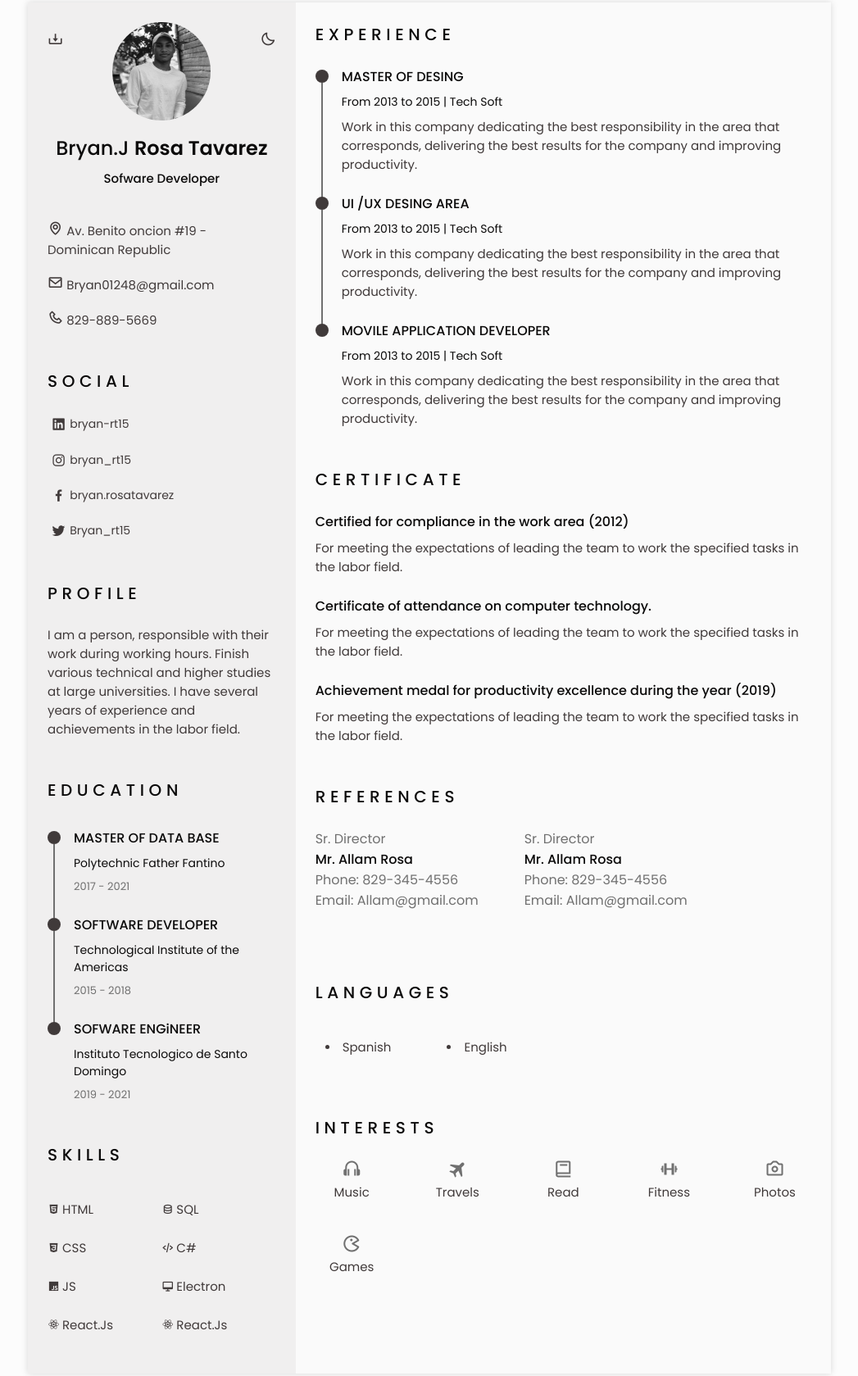
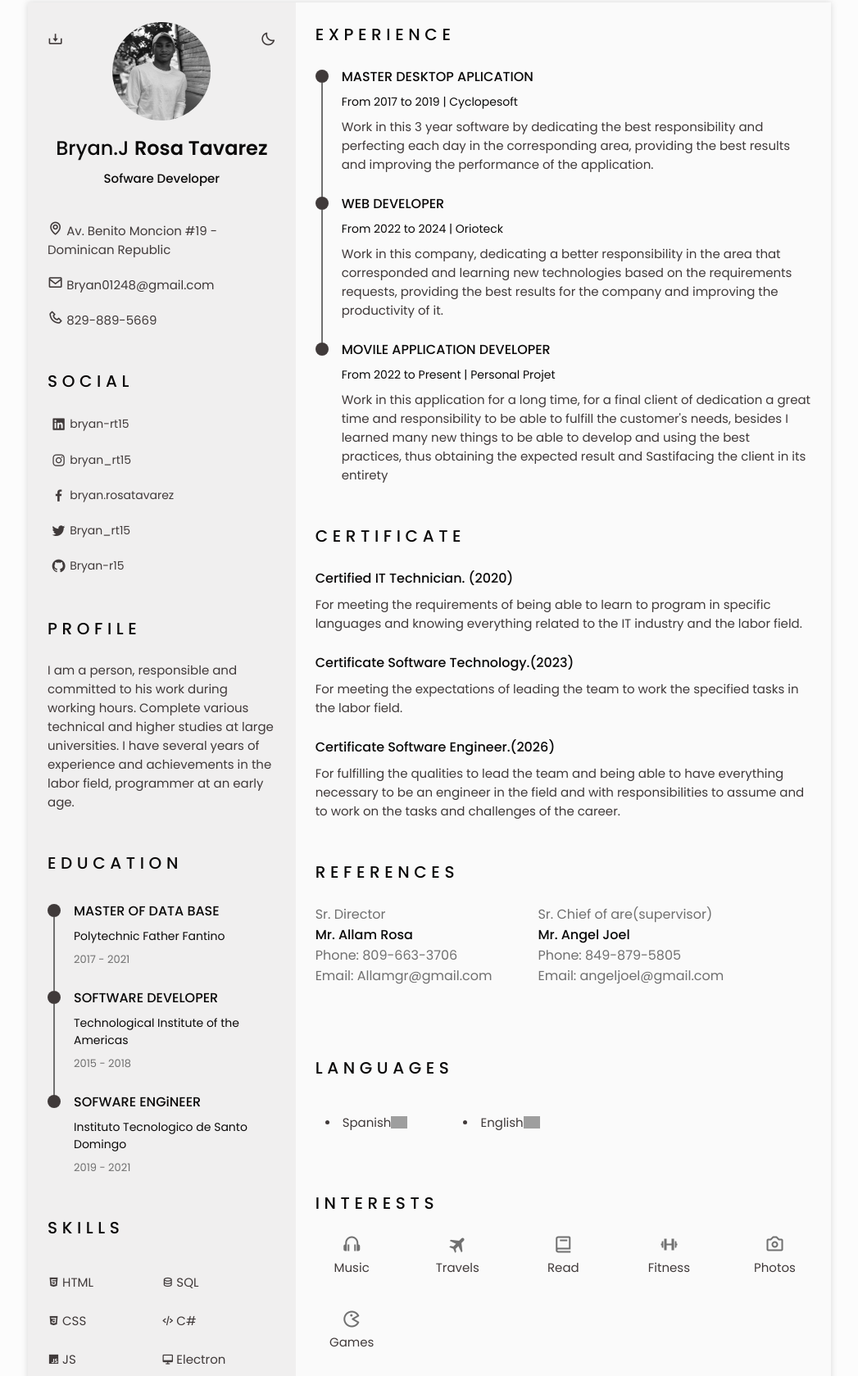
Before and after one commit to bryandejesusrt/CV-Bryan-Rosa, a plain HTML site: page index.html in a window 1280 px wide. Shown: the part 45-1724 px from the top of the page at 82% size, without its empty margins (116-1163 px from the left). Drawn offline with nearby package versions, Linux system fonts and the light colour scheme; grey boxes are pictures that could not be loaded.

Commit message:
Text correction, valid information.

```diff
--- a/assets/css/styles.css
+++ b/assets/css/styles.css
@@ -115,6 +115,7 @@ img{
   width: 100%;
   height: auto;
 }
+
 /*========== CLASS CSS ==========*/
 .section{
   padding: 1.5rem 0;
@@ -420,7 +421,10 @@ body::-webkit-scrollbar-thumb {
   margin-left: .75rem;
   margin-right: 1rem;
 }
-
+.languages img{
+  width: 20px;
+  height: auto;
+}
 /*========== CERTIFICATES ==========*/
 .certificate_title{
   font-size: var(--h3-font-size);
--- a/index.html
+++ b/index.html
@@ -94,7 +94,7 @@
                             </div>
                             <div class="home_address bd-grid">
                                 <span class="home_information">
-                                    <i class="bx bx-map home_icon"></i>Av. Benito oncion #19 - Dominican Republic
+                                    <i class="bx bx-map home_icon"></i>Av. Benito Moncion #19 - Dominican Republic
                                 </span>
                                 <span class="home_information">
                                     <i class="bx bx-envelope home_icon"></i>Bryan01248@gmail.com
@@ -129,6 +129,9 @@
                             <a href="https://twitter.com/Bryan_rt15" target="_blank" class="social_link">
                                 <i class="bx bxl-twitter social_icon"></i>Bryan_rt15
                             </a>
+                            <a href="https://github.com/Bryan-r15" target="_blank" class="social_link">
+                                <i class="bx bxl-github social_icon"></i>Bryan-r15
+                            </a>
                         </div>
                     </section>
 
@@ -136,7 +139,7 @@
                     <section class="profile section" id="Profile">
                         <h2 class="section-title">Profile</h2>
 
-                        <p class="profile_description">I am a person, responsible with their work during working hours. Finish various technical and higher studies at large universities. I have several years of experience and achievements in the labor field.</p>
+                        <p class="profile_description">I am a person, responsible and committed to his work during working hours. Complete various technical and higher studies at large universities. I have several years of experience and achievements in the labor field, programmer at an early age.</p>
                     </section>
 
                     <!--========== EDUCATION ==========-->
@@ -207,6 +210,10 @@
                                     <i class="bx bxl-react"></i>
                                     <span class="skills_circle"></span>React.Js
                                 </li>
+                                <li class="skills_name">
+                                    <i class="bx bxl-nodejs"></i>
+                                    <span class="skills_circle"></span>Node.Js
+                                </li>
                             </ul>
 
                             <div class="skills_content bd-grid">
@@ -227,6 +234,10 @@
                                         <i class="bx bxl-react"></i>
                                         <span class="skills_circle"></span>React.Js
                                     </li>
+                                    <li class="skills_name">
+                                        <i class="bx bx-mobile"></i>
+                                        <span class="skills_circle"></span>Xamarin
+                                    </li>
                                 </ul>
                         </div>
                     </section>
@@ -246,9 +257,9 @@
                                 </div>
 
                                 <div class="experience_data bd-grid">
-                                    <h3 class="experience_title">MASTER OF DESING</h3>
-                                    <span class="experience_company">From 2013 to 2015 | Tech Soft</span>
-                                    <p class="experience_description">Work in this company dedicating the best responsibility in the area that corresponds, delivering the best results for the company and improving productivity.</p>
+                                    <h3 class="experience_title">MASTER DESKTOP APLICATION</h3>
+                                    <span class="experience_company">From 2017 to 2019 | Cyclopesoft</span>
+                                    <p class="experience_description">Work in this 3 year software by dedicating the best responsibility and perfecting each day in the corresponding area, providing the best results and improving the performance of the application.</p>
                                 </div>
                             </div>
 
@@ -260,9 +271,9 @@
                                 </div>
 
                                 <div class="experience_data bd-grid">
-                                    <h3 class="experience_title">UI /UX DESING AREA</h3>
-                                    <span class="experience_company">From 2013 to 2015 | Tech Soft</span>
-                                    <p class="experience_description">Work in this company dedicating the best responsibility in the area that corresponds, delivering the best results for the company and improving productivity.</p>
+                                    <h3 class="experience_title">WEB DEVELOPER</h3>
+                                    <span class="experience_company">From 2022 to 2024 | Orioteck</span>
+                                    <p class="experience_description">Work in this company, dedicating a better responsibility in the area that corresponded and learning new technologies based on the requirements requests, providing the best results for the company and improving the productivity of it.</p>
                                 </div>
                             </div>
 
@@ -274,8 +285,8 @@
 
                                 <div class="experience_data bd-grid">
                                     <h3 class="experience_title">MOVILE APPLICATION DEVELOPER</h3>
-                                    <span class="experience_company">From 2013 to 2015 | Tech Soft</span>
-                                    <p class="experience_description">Work in this company dedicating the best responsibility in the area that corresponds, delivering the best results for the company and improving productivity.</p>
+                                    <span class="experience_company">From 2022 to Present | Personal Projet</span>
+                                    <p class="experience_description">Work in this application for a long time, for a final client of dedication a great time and responsibility to be able to fulfill the customer's needs, besides I learned many new things to be able to develop and using the best practices, thus obtaining the expected result and Sastifacing the client in its entirety</p>
                                 </div>
                             </div>
                         </div>
@@ -287,18 +298,18 @@
 
                         <div class="certificate_container bd-grid">
                             <div class="certificate_content">
-                                <h3 class="certificate_title">Certified for compliance in the work area (2012)</h3>
+                                <h3 class="certificate_title">Certified IT Technician. (2020)</h3>
+                                <p class="certificate_descrption">For meeting the requirements of being able to learn to program in specific languages and knowing everything related to the IT industry and the labor field.</p>
+                            </div>
+
+                            <div class="certificate_content">
+                                <h3 class="certificate_title">Certificate Software Technology.(2023)</h3>
                                 <p class="certificate_descrption">For meeting the expectations of leading the team to work the specified tasks in the labor field.</p>
                             </div>
 
                             <div class="certificate_content">
-                                <h3 class="certificate_title">Certificate of attendance on computer technology.</h3>
-                                <p class="certificate_descrption">For meeting the expectations of leading the team to work the specified tasks in the labor field.</p>
-                            </div>
-
-                            <div class="certificate_content">
-                                <h3 class="certificate_title">Achievement medal for productivity excellence during the year (2019)</h3>
-                                <p class="certificate_descrption">For meeting the expectations of leading the team to work the specified tasks in the labor field.</p>
+                                <h3 class="certificate_title">Certificate Software Engineer.(2026)</h3>
+                                <p class="certificate_descrption">For fulfilling the qualities to lead the team and being able to have everything necessary to be an engineer in the field and with responsibilities to assume and to work on the tasks and challenges of the career.</p>
                             </div>
                         </div>
                     </section>
@@ -312,16 +323,16 @@
                                 <span class="references_subtitle">Sr. Director</span>
                                 <h3 class="references_title">Mr. Allam Rosa</h3>
                                 <ul class="references_contact">
-                                    <li>Phone: 829-345-4556</li>
-                                    <li>Email: Allam@gmail.com</li>
+                                    <li>Phone: 809-663-3706</li>
+                                    <li>Email: Allamgr@gmail.com</li>
                                 </ul>
                             </div>
                             <div class="references_content">
-                            <span class="references_subtitle">Sr. Director</span>
-                            <h3 class="references_title">Mr. Allam Rosa</h3>
+                            <span class="references_subtitle">Sr. Chief of are(supervisor)</span>
+                            <h3 class="references_title">Mr. Angel Joel</h3>
                             <ul class="references_contact">
-                                <li>Phone: 829-345-4556</li>
-                                <li>Email: Allam@gmail.com</li>
+                                <li>Phone: 849-879-5805</li>
+                                <li>Email: angeljoel@gmail.com</li>
                             </ul>
                             </div>
                         </div>
@@ -336,9 +347,11 @@
                             <ul class="languages_content">
                                 <li class="languages_name">
                                     <span class="languages_circle"></span>Spanish
+                                    <img class="coutri" src="https://images.emojiterra.com/google/noto-emoji/v2.028/128px/1f1e9-1f1f4.png" alt="DO" width="12px" height="12px">
                                 </li>
                                 <li class="languages_name">
                                     <span class="languages_circle"></span>English
+                                    <img class="countri" src="https://images.emojiterra.com/google/android-11/512px/1f1fa-1f1f8.png" alt="DO" width="12px" height="12px">
                                 </li>
                             </ul>
                         </div>
```
